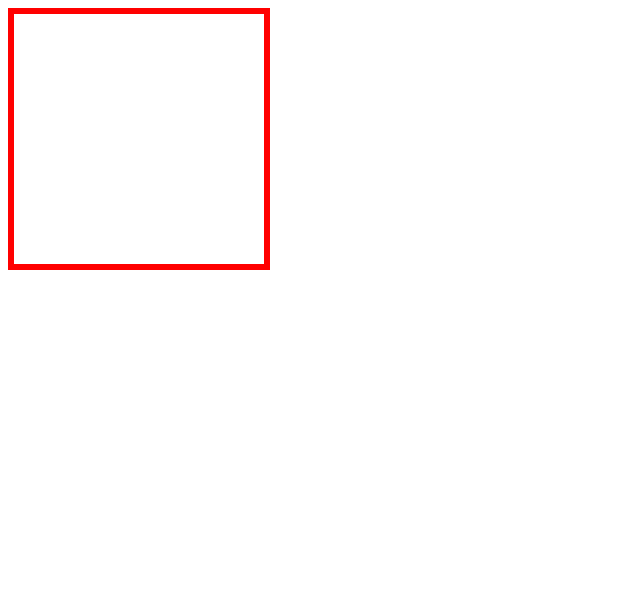
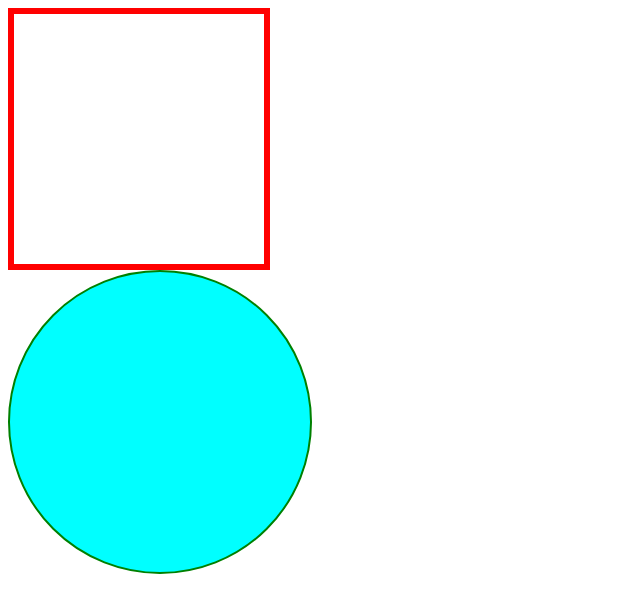
Before and after one commit to dinara0624/first-project, a plain HTML site: page index.html in a window 1280 px wide. Shown: the whole page, without its empty margins (0-640 px from the left). Drawn offline with Linux system fonts and the light colour scheme.

Commit message:
added content

```diff
--- a/index.html
+++ b/index.html
@@ -9,6 +9,7 @@
 <body>
     <div class="item"></div>
     <div class="box"></div>
+    <div class="content"></div>
 
     <script src="index.js"></script>
 </body>
--- a/index.js
+++ b/index.js
@@ -1 +1,2 @@
 let box = document.querySelector(".box")
+let content = document.querySelector(".content")
--- a/style.css
+++ b/style.css
@@ -3,3 +3,11 @@
     height: 250px;
     border: 6px solid red;
 }
+
+.content {
+    width: 300px;
+    height: 300px;
+    border: 2px solid green;
+    border-radius: 50%;
+    background-color: aqua;
+}
```
